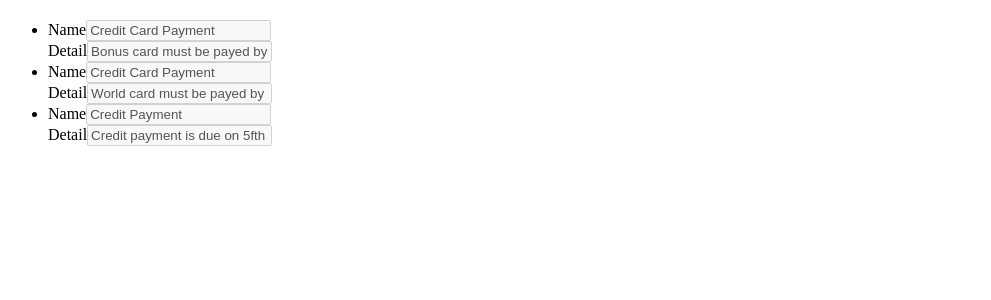
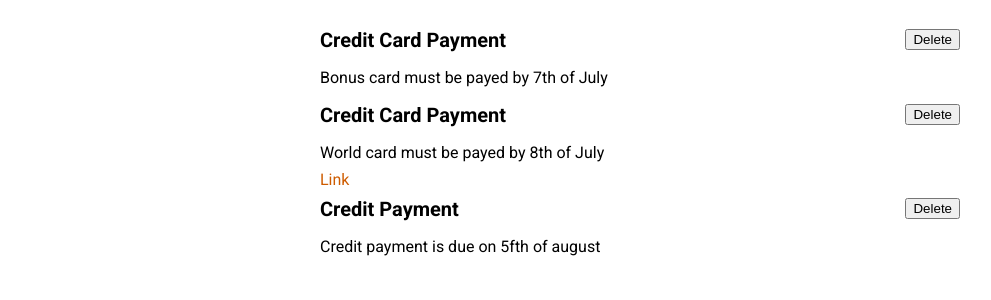
Before and after one commit to erkulm/prj-cmp-01-starting-setup, a Vue app: page / in a window 1280 px wide. Shown: the top 300 px of the page, without its empty margins (0-991 px from the left). Built offline with nearby package versions, Linux system fonts and the light colour scheme.

Commit message:
css styles

```diff
--- a/src/App.vue
+++ b/src/App.vue
@@ -1,13 +1,11 @@
 <template>
     <h2 :value="appname"></h2>
     <ul>
-        <li v-for="note in dummyNotes" :key="note.id">
-            <Note :note="note"></Note>
-        </li>
+        <Note v-for="note in dummyNotes" :key="note.id" :note="note"></Note>
     </ul>
 </template>
 <script>
-import Note from "./components/Note.vue";
+import Note from "./components/notes/Note.vue";
 export default {
     data() {
         return {
@@ -21,7 +19,8 @@ export default {
                 {
                     id: 2,
                     name: "Credit Card Payment",
-                    description: "World card must be payed by 7th of July"
+                    description: "World card must be payed by 8th of July",
+                    link: "https://www.garantibbva.com.tr/dijital-bankacilik/internet-bankaciligi"
                 },
                 {
                     id: 3,
@@ -34,3 +33,27 @@ export default {
     components: { Note }
 }
 </script>
+
+<style >
+@import url('https://fonts.googleapis.com/css2?family=Roboto:wght@400;700&display=swap');
+
+* {
+    box-sizing: border-box;
+}
+
+html {
+    font-family: 'Roboto', sans-serif;
+}
+
+body {
+    margin: 0;
+}
+
+ul {
+  list-style: none;
+  margin: 0;
+  padding: 0;
+  margin: auto;
+  max-width: 40rem;
+}
+</style>
--- a/src/components/Note.vue
+++ /dev/null
@@ -1,23 +0,0 @@
-<template>
-    <section>
-        <div>
-            <label :for="note.id">Name</label>
-            <input type="text" disabled :id="note.id" :value="note.name" />
-        </div>
-        <div>
-            <label :for="note.id">Detail</label>
-            <input type="text" disabled :id="note.id" :value="note.description" />
-        </div>
-    </section>
-</template>
-
-<script>
-export default {
-    props: {
-        note: {
-            type: Object,
-            required: true
-        }
-    },
-}
-</script>
--- /dev/null
+++ b/src/components/notes/Note.vue
@@ -0,0 +1,59 @@
+<template>
+    <li>
+        <div>
+            <header>
+                <h3>{{note.name}}</h3>
+                <button>Delete</button>
+            </header>
+        </div>
+        <p>
+           {{note.description}}
+        </p>
+        <nav v-if="note.link !== undefined">
+            <a :href="note.link">Link</a>
+        </nav>
+    </li>
+</template>
+
+<script>
+export default {
+    props: {
+        note: {
+            type: Object,
+            required: true
+        }
+    },
+}
+</script>
+
+<style scoped>
+li {
+  margin: auto;
+  max-width: 40rem;
+}
+
+header {
+  display: flex;
+  justify-content: space-between;
+  align-items: center;
+}
+
+h3 {
+  font-size: 1.25rem;
+  margin: 0.5rem 0;
+}
+
+p {
+  margin: 0.5rem 0;
+}
+
+a {
+  text-decoration: none;
+  color: #ce5c00;
+}
+
+a:hover,
+a:active {
+  color: #c89300;
+}
+</style>
```
